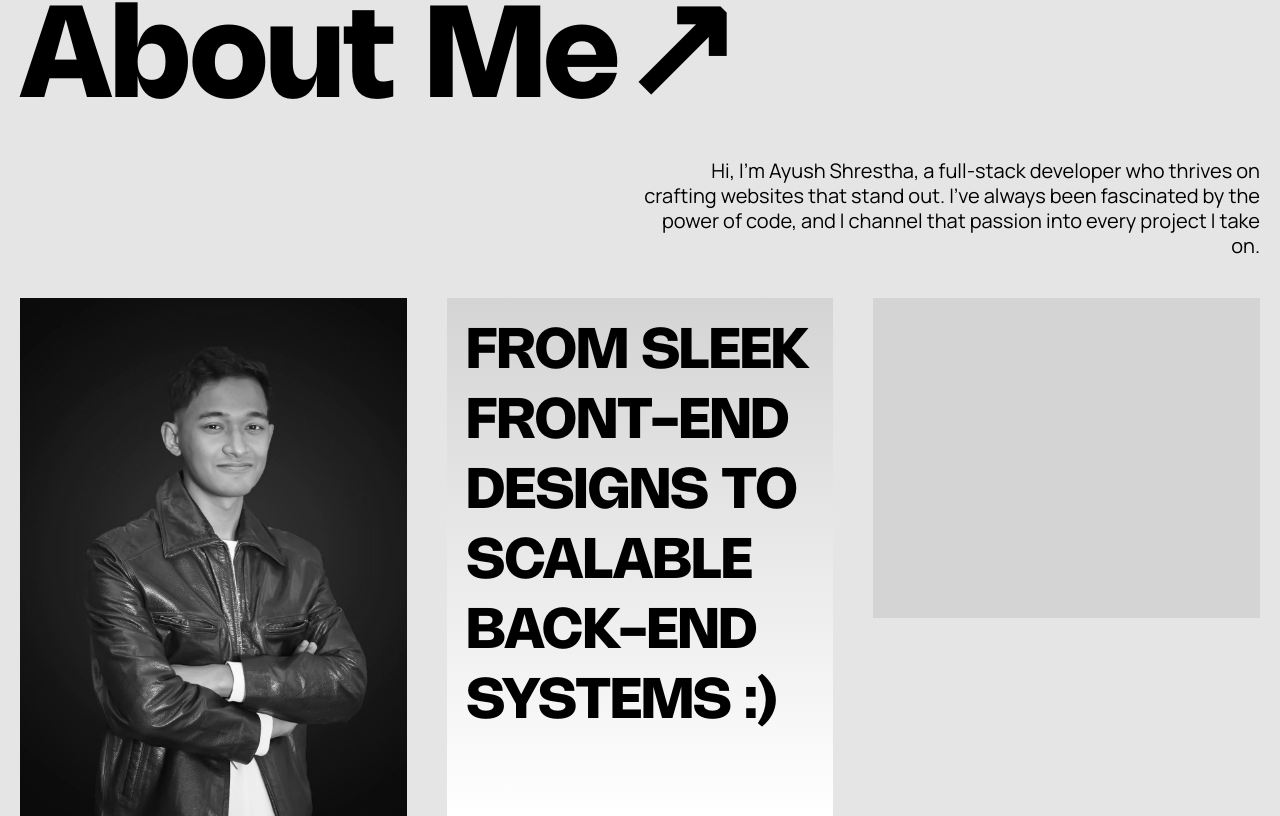
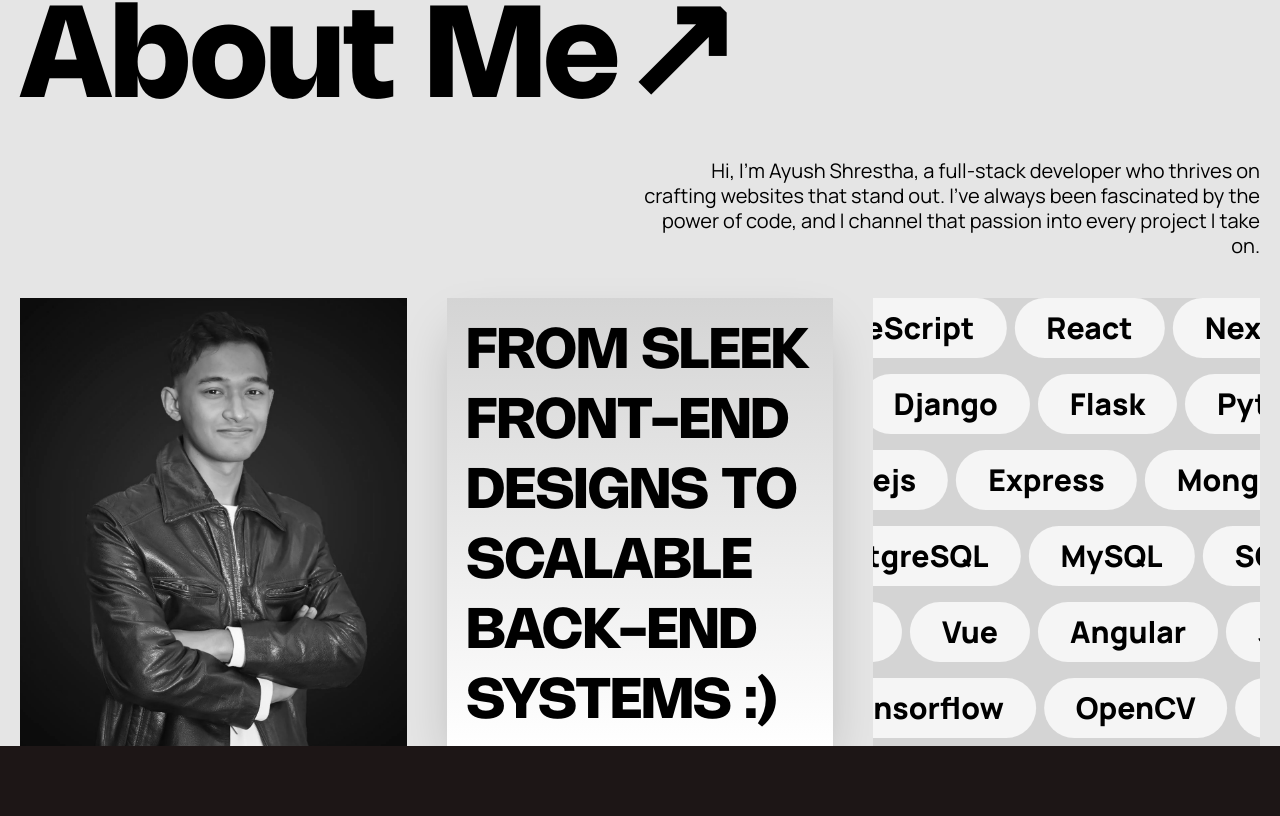
Before and after one commit to ayushstha123/portfolio_0.1, a Next.js app: page / in a window 1280 px wide. Shown: the part 1660-2476 px from the top of the page. After the commit the page ends 2406 px from the top, so only its background shows below. Built offline with nearby package versions, Linux system fonts and the light colour scheme.

Commit message:
animation infinity loop

```diff
--- /dev/null
+++ b/app/components/InfinityLoop.jsx
@@ -0,0 +1,80 @@
+import { useRef, useEffect } from "react";
+import { motion } from "framer-motion";
+
+export const InfiniteScroll = () => {
+  const scrollerRefs = [
+    useRef(null),
+    useRef(null),
+    useRef(null),
+    useRef(null),
+    useRef(null),
+  ];
+
+  const items = [
+    ["TypeScript", "React", "Nextjs","TypeScript", "React", "Nextjs"],
+    ["Python", "Django", "Flask","Python", "Django", "Flask"],
+    ["Nodejs", "Express", "MongoDB","Nodejs", "Express", "MongoDB"],
+    ["PostgreSQL", "MySQL", "SQLite","PostgreSQL", "MySQL", "SQLite"],
+    ["JavaScript", "Vue", "Angular","JavaScript", "Vue", "Angular"],
+    ["Tensorflow", "OpenCV","Tensorflow", "OpenCV"]
+  ];
+
+  useEffect(() => {
+    scrollerRefs.forEach((ref) => {
+      const scroller = ref.current;
+      if (!scroller) return;
+
+      const cloneItems = () => {
+        const content = scroller.children;
+        Array.from(content).forEach((item) => {
+          const cloned = item.cloneNode(true);
+          scroller.appendChild(cloned);
+        });
+      };
+
+      cloneItems();
+    });
+  }, []);
+
+  // Array of configurations for each row
+  const scrollConfigs = [
+    { duration: 25, direction: 1 },  // Right to left, medium speed
+    { duration: 12, direction: 1 }, // Left to right, slow
+    { duration: 25, direction: 1 },  // Right to left, fast
+    { duration: 25, direction: 1 }, // Left to right, very slow
+    { duration: 12, direction: 1 },  // Right to left, medium-fast
+    { duration: 35, direction: 1 },  // Right to left, medium-fast
+  ];
+
+  return (
+    <div className="overflow-hidden w-full space-y-4">
+      {items.map((rowItems, rowIndex) => (
+        <motion.div
+          key={rowIndex}
+          ref={scrollerRefs[rowIndex]}
+          className="flex flex-row gap-2"
+          animate={{
+            x: scrollConfigs[rowIndex].direction === 1 ? "-100%" : "100%",
+          }}
+          transition={{
+            x: {
+              repeat: Infinity,
+              repeatType: "loop",
+              duration: scrollConfigs[rowIndex].duration,
+              ease: "linear",
+            },
+          }}
+        >
+          {rowItems.map((item, itemIndex) => (
+            <div
+              key={itemIndex}
+              className="bg-neutral-100 rounded-full px-8 py-3 flex-shrink-0"
+            >
+              <p className="text-3xl font-black manrope">{item}</p>
+            </div>
+          ))}
+        </motion.div>
+      ))}
+    </div>
+  );
+};
--- a/app/components/sections/HomeSection/Explanation.jsx
+++ b/app/components/sections/HomeSection/Explanation.jsx
@@ -6,6 +6,7 @@ import { motion, useInView } from 'framer-motion';
 import { useRef } from 'react';
 import Image from 'next/image';
 import FadeUpText from '../../Animations/TextFadeUp';
+import { InfiniteScroll } from '../../InfinityLoop';
 
 const Explanation = () => {
   const gridRef = useRef(null);
@@ -42,21 +43,22 @@ const Explanation = () => {
         </div>
         <div ref={gridRef} className='grid grid-cols-3 gap-10'>
           <motion.div
-            className='bg-white '
+            className='bg-white h-[28rem] relative'
             variants={jumpInVariants}
             initial="hidden"
             animate={isInView ? 'visible' : 'hidden'}
           >
-
-            <Image
-              width={300}
-              height={300}
-              src="/photos/Aayush.webp"
-              className='grayscale w-full'
-              alt="portfolio content " />
+            <div className='w-full h-[28rem] bg-start bg-blend-difference '>
+              <Image
+                fill
+                src="/photos/Aayush.webp"
+                className='grayscale object-cover '
+                alt="portfolio content"
+              />
+            </div>
           </motion.div>
           <motion.div
-            className='bg-gradient-to-t to-neutral-300 from-white shadow-2xs h-auto p-5'
+            className='bg-gradient-to-t to-neutral-300 from-white shadow-2xl h-[28rem] p-5'
             variants={jumpInVariants}
             initial="hidden"
             animate={isInView ? 'visible' : 'hidden'}
@@ -70,12 +72,14 @@ const Explanation = () => {
             </p>
           </motion.div>
           <motion.div
-            className='bg-neutral-300 h-80 '
+            className='bg-neutral-300 h-[28rem] overflow-hidden'
             variants={jumpInVariants}
             initial="hidden"
             animate={isInView ? 'visible' : 'hidden'}
             transition={{ delay: 0.1 }} // Add a further delay
-          />
+          >
+            <InfiniteScroll/>
+          </motion.div>
         </div>
       </div>
     </div>
```
